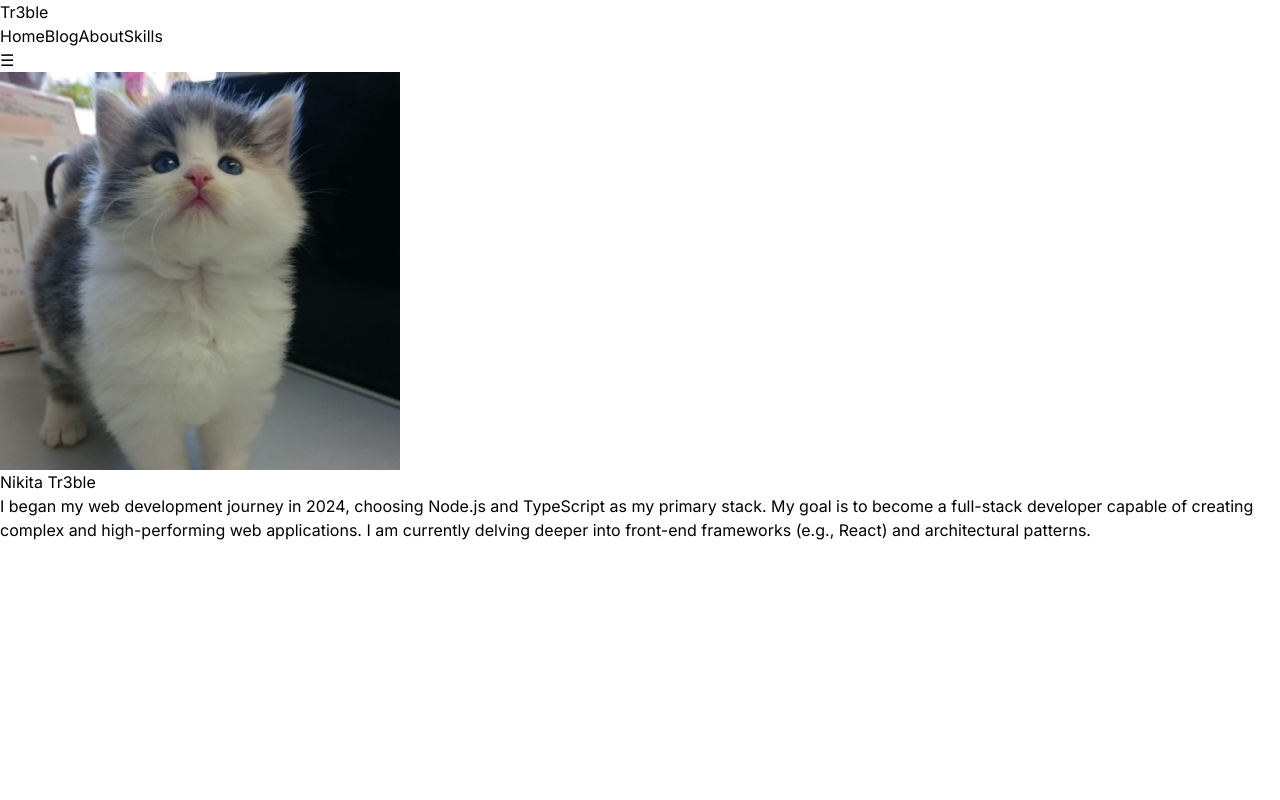
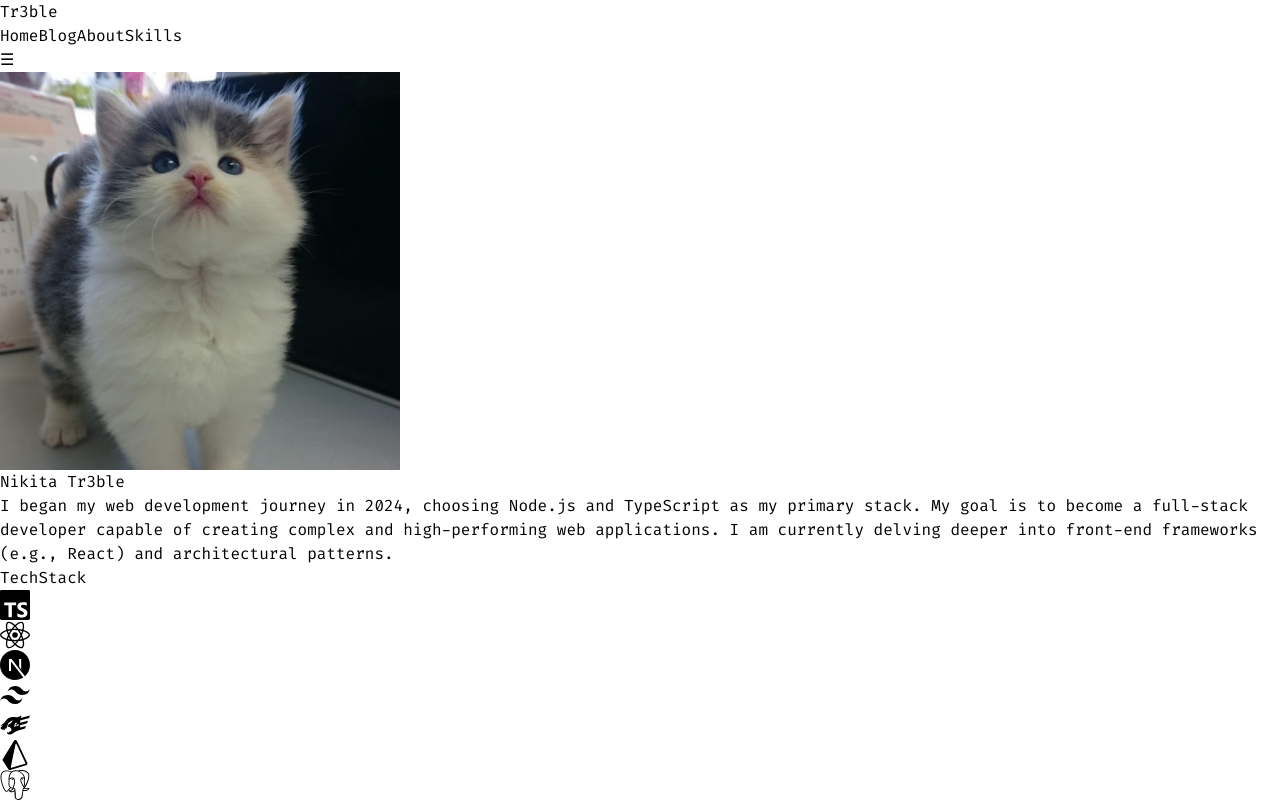
Before and after one commit to tr3bleee/Tr3bleSite, a Next.js app: page /about in a window 1280 px wide. Built offline with nearby package versions, Linux system fonts and the light colour scheme.

Commit message:
Made techstack component

```diff
--- a/package.json
+++ b/package.json
@@ -9,6 +9,9 @@
     "lint": "next lint"
   },
   "dependencies": {
+    "@fortawesome/fontawesome-svg-core": "^6.7.2",
+    "@fortawesome/free-solid-svg-icons": "^6.7.2",
+    "@fortawesome/react-fontawesome": "^0.2.2",
     "next": "15.1.4",
     "react": "^19.0.0",
     "react-dom": "^19.0.0",
--- a/src/app/about/layout.tsx
+++ b/src/app/about/layout.tsx
@@ -1,14 +1,20 @@
 import type { Metadata } from "next";
-import { Inter } from "next/font/google";
+import { Fira_Code } from "next/font/google";
+import "../globals.css";
 
-const inter = Inter({
-  variable: "--font-inter",
+// const jetbrainsMono \= JetBrains_Mono({
+//   variable: "--font-jetbrains-mono",
+//   subsets: ["latin"],
+// });
+
+const firaCode = Fira_Code({
+  variable: "--font-fira-code",
   subsets: ["latin"],
 });
 
 export const metadata: Metadata = {
   title: "Nikita Tr3ble",
-  description: "About Nikita Tr3ble",
+  description: "Bio of Nikita Tr3ble",
 };
 
 export default function RootLayout({
@@ -19,7 +25,7 @@ export default function RootLayout({
   return (
     <html lang="en">
       <body
-        className={`${inter.variable} antialiased`}
+        className={`${firaCode.variable} antialiased`}
       >
         {children}
       </body>
--- a/src/app/about/page.tsx
+++ b/src/app/about/page.tsx
@@ -1,5 +1,6 @@
 import { CatAboutImage } from "@/components/CatAboutImage";
 import Header from "@/components/Header";
+import TechStack from "@/components/TechStack";
 
 export default function About() {
 	return (
@@ -11,12 +12,19 @@ export default function About() {
 						<CatAboutImage />
 					</div>
 					<div className="flex flex-col items-center text-center md:text-left md:w-5/12">
-          <h1 className="text-3xl md:text-4xl font-bold mb-4 mt-14">Nikita Tr3ble</h1>
+						<p className="text-2xl md:text-4xl font-bold mb-4 mt-14">
+							Nikita Tr3ble
+						</p>
 						<p className="text-base md:text-lg">
-            I began my web development journey in 2024, choosing Node.js and TypeScript as my primary stack. My goal is
-            to become a full-stack developer capable of creating complex and high-performing web applications. I am
-            currently delving deeper into front-end frameworks (e.g., React) and architectural patterns.
+							I began my web development journey in 2024, choosing Node.js and
+							TypeScript as my primary stack. My goal is to become a full-stack
+							developer capable of creating complex and high-performing web
+							applications. I am currently delving deeper into front-end
+							frameworks (e.g., React) and architectural patterns.
 						</p>
+						<div className="mt-10 w-full flex">
+							<TechStack />
+						</div>
 					</div>
 				</div>
 			</div>
--- a/src/app/globals.css
+++ b/src/app/globals.css
@@ -3,5 +3,5 @@
 @tailwind utilities;
 
 body {
-  font-family: "Inter", sans-serif;
+  font-family: "Fira Code", monospace;
 }
--- a/src/app/layout.tsx
+++ b/src/app/layout.tsx
@@ -1,5 +1,5 @@
 import type { Metadata } from "next";
-import { Inter } from "next/font/google";
+import { Fira_Code } from "next/font/google";
 import "./globals.css";
 
 // const jetbrainsMono = JetBrains_Mono({
@@ -7,8 +7,8 @@ import "./globals.css";
 //   subsets: ["latin"],
 // });
 
-const inter = Inter({
-  variable: "--font-inter",
+const firaCode = Fira_Code({
+  variable: "--font-fira-code",
   subsets: ["latin"],
 });
 
@@ -25,7 +25,7 @@ export default function RootLayout({
   return (
     <html lang="en">
       <body
-        className={`${inter.variable} antialiased`}
+        className={`${firaCode.variable} antialiased`}
       >
         {children}
       </body>
--- /dev/null
+++ b/src/components/TechStack.tsx
@@ -0,0 +1,29 @@
+import {
+	SiTypescript,
+	SiReact,
+	SiNextdotjs,
+	SiTailwindcss,
+	SiFastify,
+	SiPrisma,
+	SiPostgresql,
+} from "react-icons/si";
+
+function TechStack() {
+	return (
+		<div>
+			<p className="font-bold text-xl">TechStack</p>
+			{/* logos in row */}
+			<div className="flex flex-row gap-4">
+				<SiTypescript size={30} />
+				<SiReact size={30} />
+				<SiNextdotjs size={30} />
+				<SiTailwindcss size={30} />
+				<SiFastify size={30} />
+				<SiPrisma size={30} />
+				<SiPostgresql size={30} />
+			</div>
+		</div>
+	);
+}
+
+export default TechStack;
```
Also changed, not shown: 1 other file (tests, documents, lock files or other folders). Lines whose indentation alone changed are shown as unchanged.
